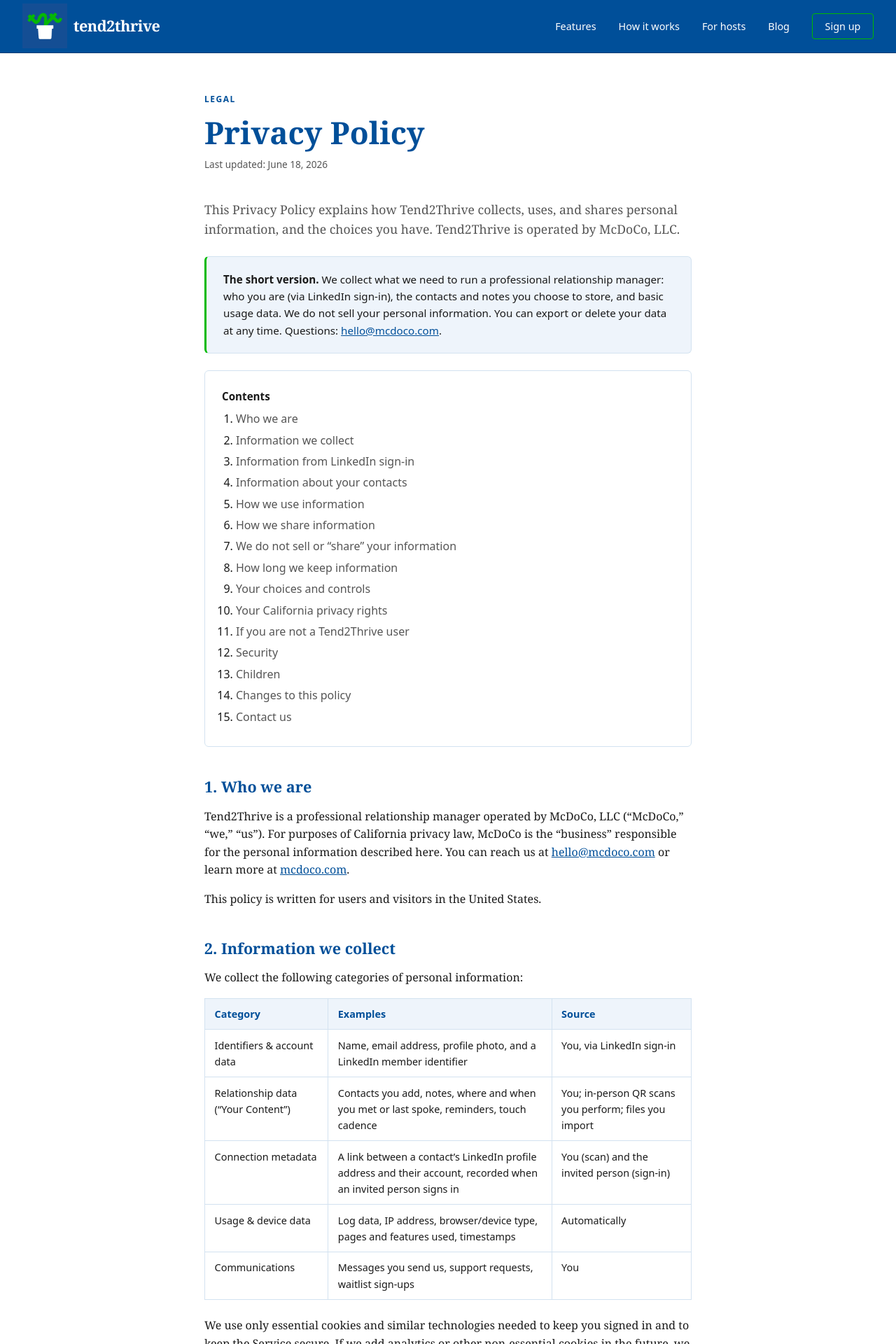
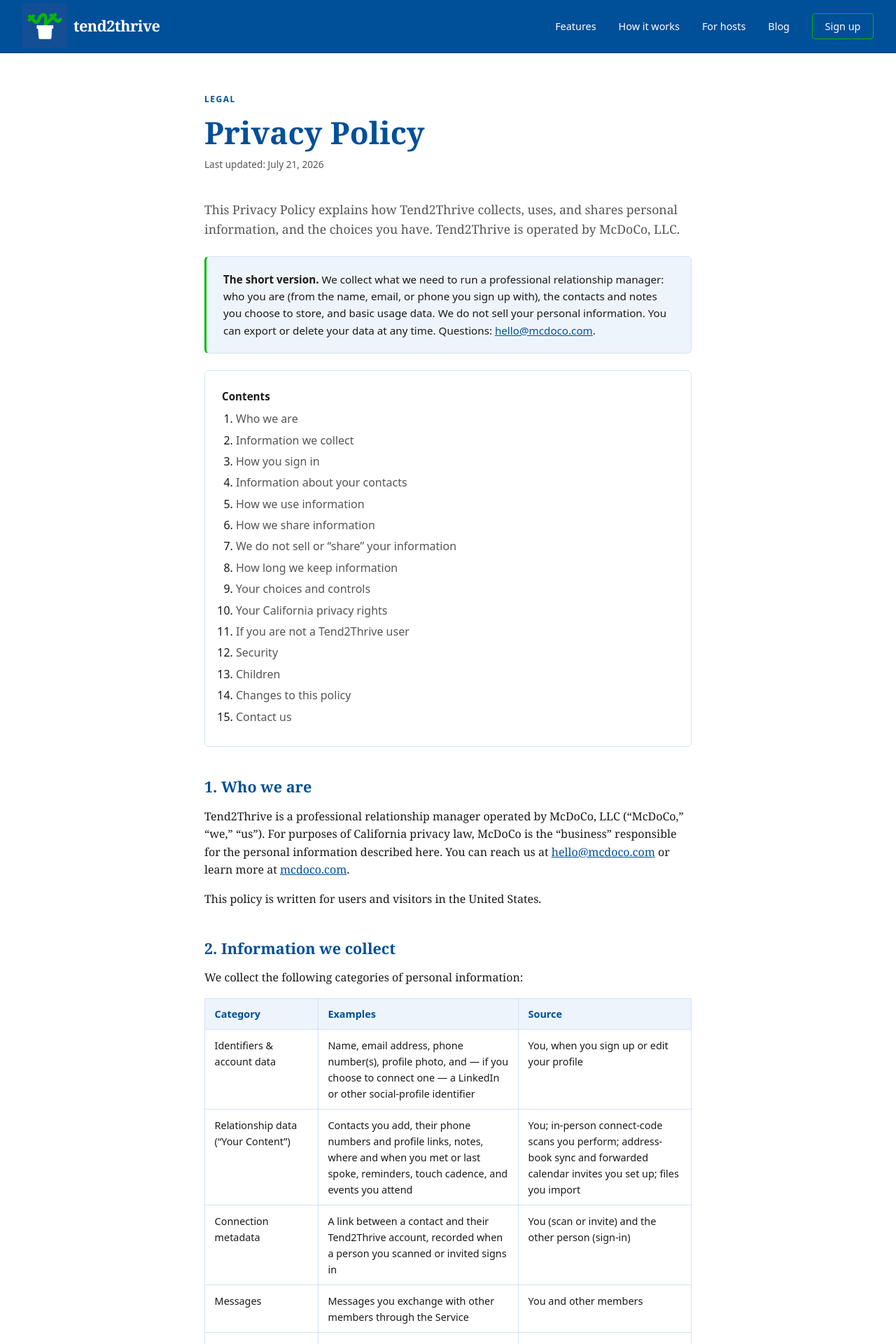
Before and after one commit to mcdoco/tend2thrive.com, a Jekyll site: the page built from privacy.html, in a window 1280 px wide. Shown: the top 1920 px of the page at 70% size. Built offline with Jekyll 4.4.1, drawn with Linux system fonts in a browser that asks for light colours; some of the changed text lies outside the part shown.

Commit message:
feat: update privacy and ToS

```diff
--- a/privacy.html
+++ b/privacy.html
@@ -7,12 +7,12 @@
 <main class="legal">
   <div class="eyebrow">Legal</div>
   <h1>Privacy Policy</h1>
-  <p class="updated">Last updated: June 18, 2026</p>
+  <p class="updated">Last updated: July 21, 2026</p>
 
   <p class="lead">This Privacy Policy explains how Tend2Thrive collects, uses, and shares personal information, and the choices you have. Tend2Thrive is operated by McDoCo, LLC.</p>
 
   <div class="callout">
-    <strong>The short version.</strong> We collect what we need to run a professional relationship manager: who you are (via LinkedIn sign-in), the contacts and notes you choose to store, and basic usage data. We do not sell your personal information. You can export or delete your data at any time. Questions: <a href="mailto:hello@mcdoco.com">hello@mcdoco.com</a>.
+    <strong>The short version.</strong> We collect what we need to run a professional relationship manager: who you are (from the name, email, or phone you sign up with), the contacts and notes you choose to store, and basic usage data. We do not sell your personal information. You can export or delete your data at any time. Questions: <a href="mailto:hello@mcdoco.com">hello@mcdoco.com</a>.
   </div>
 
   <div class="toc">
@@ -20,7 +20,7 @@
     <ol>
       <li><a href="#who">Who we are</a></li>
       <li><a href="#what">Information we collect</a></li>
-      <li><a href="#linkedin">Information from LinkedIn sign-in</a></li>
+      <li><a href="#linkedin">How you sign in</a></li>
       <li><a href="#contacts">Information about your contacts</a></li>
       <li><a href="#use">How we use information</a></li>
       <li><a href="#share">How we share information</a></li>
@@ -49,22 +49,27 @@
     <tbody>
       <tr>
         <td>Identifiers &amp; account data</td>
-        <td>Name, email address, profile photo, and a LinkedIn member identifier</td>
-        <td>You, via LinkedIn sign-in</td>
+        <td>Name, email address, phone number(s), profile photo, and &mdash; if you choose to connect one &mdash; a LinkedIn or other social-profile identifier</td>
+        <td>You, when you sign up or edit your profile</td>
       </tr>
       <tr>
         <td>Relationship data (&ldquo;Your Content&rdquo;)</td>
-        <td>Contacts you add, notes, where and when you met or last spoke, reminders, touch cadence</td>
-        <td>You; in-person QR scans you perform; files you import</td>
+        <td>Contacts you add, their phone numbers and profile links, notes, where and when you met or last spoke, reminders, touch cadence, and events you attend</td>
+        <td>You; in-person connect-code scans you perform; address-book sync and forwarded calendar invites you set up; files you import</td>
       </tr>
       <tr>
         <td>Connection metadata</td>
-        <td>A link between a contact&rsquo;s LinkedIn profile address and their account, recorded when an invited person signs in</td>
-        <td>You (scan) and the invited person (sign-in)</td>
+        <td>A link between a contact and their Tend2Thrive account, recorded when a person you scanned or invited signs in</td>
+        <td>You (scan or invite) and the other person (sign-in)</td>
+      </tr>
+      <tr>
+        <td>Messages</td>
+        <td>Messages you exchange with other members through the Service</td>
+        <td>You and other members</td>
       </tr>
       <tr>
         <td>Usage &amp; device data</td>
-        <td>Log data, IP address, browser/device type, pages and features used, timestamps</td>
+        <td>Log data, IP address, browser/device type, push-notification tokens for devices where you turn on notifications, pages and features used, timestamps</td>
         <td>Automatically</td>
       </tr>
       <tr>
@@ -76,19 +81,22 @@
   </table>
   <p>We use only essential cookies and similar technologies needed to keep you signed in and to keep the Service secure. If we add analytics or other non-essential cookies in the future, we will update this policy and provide any choices the law requires.</p>
 
-  <h2 id="linkedin">3. Information from LinkedIn sign-in</h2>
-  <p>We use &ldquo;Sign in with LinkedIn&rdquo; to authenticate you. When you sign in, LinkedIn shares a limited set of information with us based on the permissions you grant &mdash; typically your name, profile picture, email address, and a member identifier that is unique to Tend2Thrive. We do not receive your LinkedIn password, and we do not access your LinkedIn messages or post on your behalf.</p>
-  <p>Your use of LinkedIn is governed by LinkedIn&rsquo;s own terms and privacy policy. We use information from LinkedIn only to operate the Service as described here.</p>
+  <h2 id="linkedin">3. How you sign in</h2>
+  <p>You create and access your account with your name and email address; we confirm it&rsquo;s you with a one-time code we email (or send to a phone number you add). You can start with just a name to try the Service, and add an email later to keep your account. We never store a password.</p>
+  <p>You may also connect other accounts &mdash; such as LinkedIn, GitHub, or X &mdash; to your profile or to a contact, either to sign in or to verify that a profile link you show on your card is really yours. When you connect one, that service shares a limited set of information with us based on the permissions you grant &mdash; typically your name or username, profile picture or URL, and an account identifier &mdash; which we use to confirm you control the account and to operate the Service. For &ldquo;Sign in with LinkedIn,&rdquo; that also includes your email address. We never receive your password for these services, and we do not read your messages or post on your behalf. Your use of each connected service is governed by that service&rsquo;s own terms and privacy policy.</p>
 
   <h2 id="contacts">4. Information about your contacts</h2>
   <p>Tend2Thrive is a tool for managing your professional relationships, so you may store information about other people &mdash; including people who are not Tend2Thrive users. When you add a contact, scan a LinkedIn QR code in person, or import contact information, we store that information on your behalf so we can provide the Service to you.</p>
   <p>For this information, you direct what is collected and stored. You are responsible for having the right to store it and for using it appropriately, as described in our <a href="/terms.html">Terms of Service</a>. We act on your behalf to host and process it, and we do not use the contact information you store to build a separate marketing database or to contact your contacts on our own initiative.</p>
+  <p><strong>Address-book sync.</strong> If you turn on contact sync, you can connect Tend2Thrive to your device address book so your contacts stay in step across the two. When you do, we receive and store the contact entries you sync so we can keep them current for you. Sync is optional, you control which devices are connected, and you can disconnect a device at any time.</p>
+  <p><strong>Forwarded calendar invites and emails.</strong> If you forward a calendar invite or similar email to your Tend2Thrive timeline address, we process its contents to create events and contacts on your timeline &mdash; which may include information about other people named in the invite. We use what you forward only to build your timeline, at your direction.</p>
   <p>If you are a non-user and want to know about or remove information someone has stored about you, see <a href="#non-users">Section 11</a>.</p>
 
   <h2 id="use">5. How we use information</h2>
   <ul>
     <li>To provide, maintain, and secure the Service, including authentication and your relationship timeline, reminders, and dormancy tracking;</li>
     <li>To operate the waitlist and the invitation system, including generating invite links you choose to send;</li>
+    <li>To deliver push notifications to devices where you turn them on, and to enable messaging between members who can contact each other;</li>
     <li>To respond to your requests and provide support;</li>
     <li>To monitor, debug, and improve the Service and develop new features;</li>
     <li>To detect, prevent, and address fraud, abuse, security incidents, and violations of our Terms; and</li>
@@ -99,7 +107,7 @@
   <p>We share personal information only in these circumstances:</p>
   <ul>
     <li><strong>Service providers.</strong> Vendors who process information on our behalf to run the Service &mdash; such as hosting, database, email delivery, and authentication providers &mdash; under contracts that limit their use of the information to providing services to us.</li>
-    <li><strong>At your direction.</strong> When you choose to make yourself discoverable, send an invitation, or otherwise share information through a feature of the Service.</li>
+    <li><strong>At your direction.</strong> When you choose to make yourself discoverable, send an invitation, message another member, share your card with a specific person, or otherwise share information through a feature of the Service.</li>
     <li><strong>Legal and safety.</strong> When we believe disclosure is required by law or legal process, or is necessary to protect the rights, safety, or property of McDoCo, our users, or others.</li>
     <li><strong>Business transfers.</strong> In connection with a merger, acquisition, financing, or sale of assets, subject to this policy.</li>
   </ul>
```
Also changed, not shown: terms.html (+12 -11 lines).
